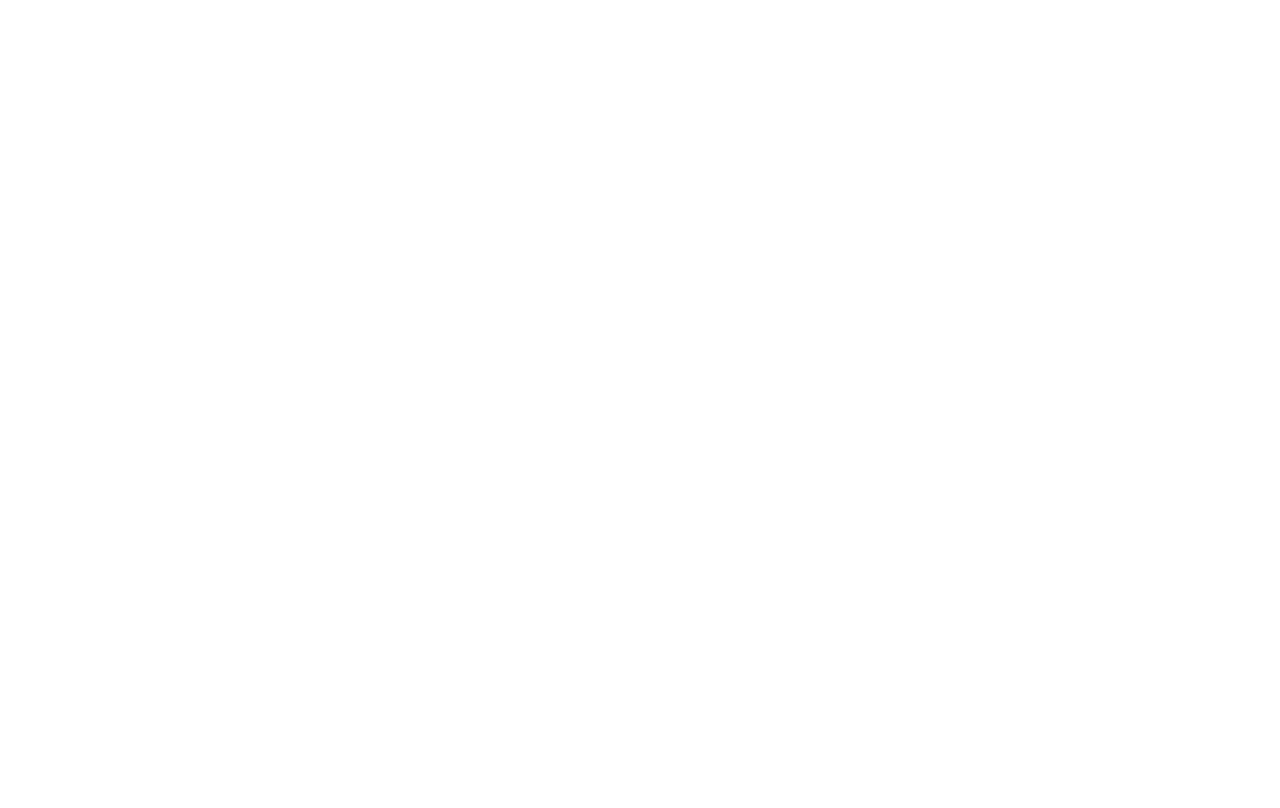
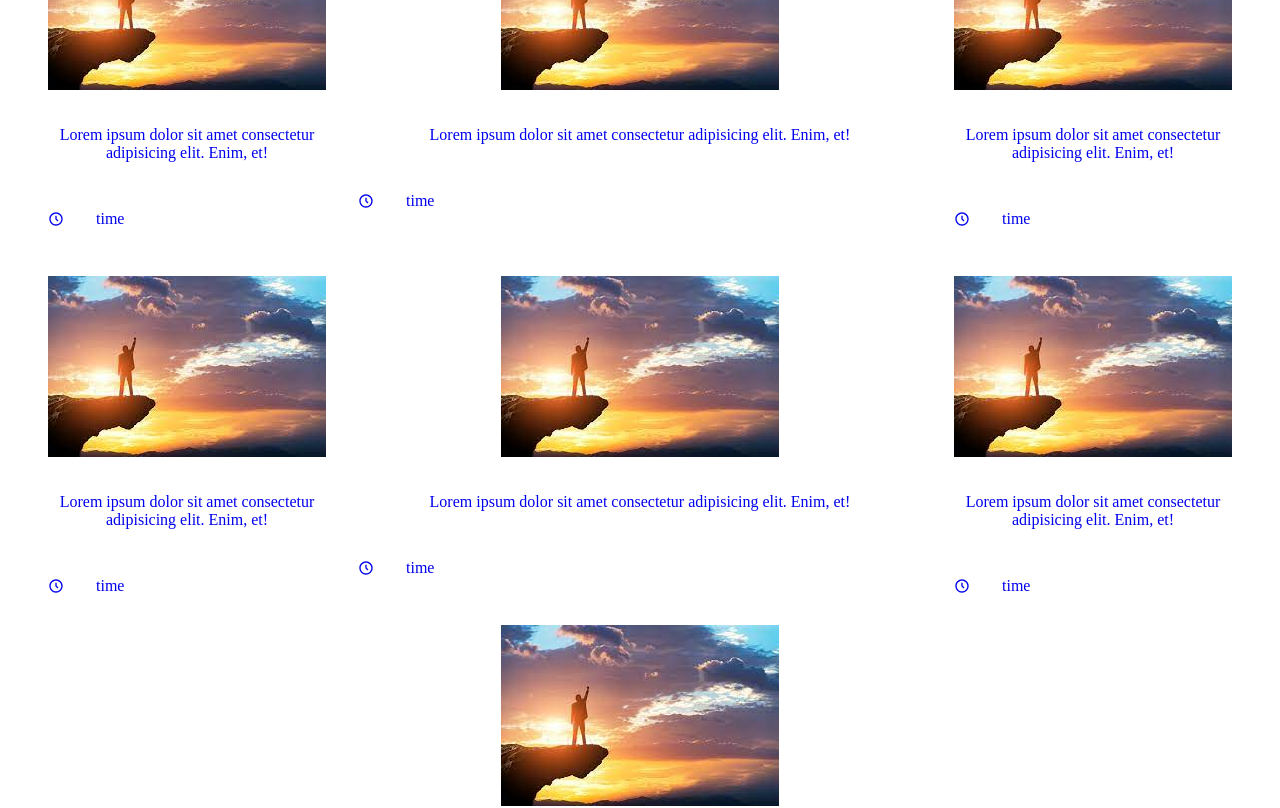
Before and after one commit to Vivy/TheBlog-vite-v1, a React (Vite) app: page / in a window 1280 px wide. Shown: the part 320-1128 px from the top of the page. Before the commit the page ends 800 px from the top, so only its background shows below. Built offline with nearby package versions, Linux system fonts and the light colour scheme.

Commit message:
feat: article component and home.

```diff
--- a/src/App.jsx
+++ b/src/App.jsx
@@ -1,15 +1,17 @@
 import { BrowserRouter, Route, Routes } from 'react-router-dom';
 import './App.css';
 import Header from './component/header/header';
-import Home from './component/home/home';
+import Navbar from './component/navbar/navbar';
 import Login from './component/login/login';
 import Register from './component/register/register';
+import Home from './component/home/home';
 
 function App() {
   return (
     <div className='App'>
       <BrowserRouter>
         <Header />
+        <Navbar />
         <Routes>
           <Route path='/' element={<Home />}></Route>
           <Route path='register' element={<Register />}></Route>
--- a/src/component/article/article.css
+++ b/src/component/article/article.css
@@ -0,0 +1,15 @@
+.article__container{
+  padding: 1rem 1rem;
+}
+.article__container>a{
+  display: flex;
+  flex-direction: column;
+  gap: 1rem;
+  text-decoration: none;
+}
+
+.article__date{
+  display: flex;
+  align-items: center;
+  gap: 0 2rem;
+}
--- a/src/component/article/article.jsx
+++ b/src/component/article/article.jsx
@@ -1,5 +1,25 @@
+import { Link } from 'react-router-dom';
+import './article.css';
+import { BiTimeFive } from 'react-icons/bi';
+import picture from '../../assets/images/download.jpg';
 const Article = () => {
-  return <div className='article__container'>Article</div>;
+  const time = new Date();
+  return (
+    <div className='article__container'>
+      <Link>
+        <div>
+          <img src={picture} alt='picture' />
+        </div>
+        <p>
+          Lorem ipsum dolor sit amet consectetur adipisicing elit. Enim, et!
+        </p>
+        <div className='article__date'>
+          <BiTimeFive />
+          <p>time</p>
+        </div>
+      </Link>
+    </div>
+  );
 };
 
 export default Article;
--- a/src/component/home/home.css
+++ b/src/component/home/home.css
@@ -1,57 +1,8 @@
 .home__container{
-  display: flex;
-  background-color: rgb(55, 51, 51);
-  justify-content: center;
-  height: 5rem;
-  align-items: center;
+  display: grid;
+  grid-template-columns: 1fr 2fr 1fr;
 }
 
-.home__links{
-  display: flex;
-  justify-content: center;
-  align-items: center;
+.home__wrapper{
+
 }
-.home__links > a{
-  text-decoration: none;
-  color: grey;
-  padding: 2rem 1rem ;
-  font-weight: bolder;
-}
-.home__links>a:hover{
-    text-decoration: underline;
-}
-
-.home__search{
-  display: flex;
-  align-items: center;
-}
-
-.home__search>input {
-  background-color: rgb(55, 51, 51);
-  color: grey;
-  line-height: 3rem;
-  border: none;
-  border-bottom: 1px solid;
-  font-size: 2rem;
-}
-
-.home__search>svg{
-  color: grey;
-  cursor: pointer;
-  font-size: 1.3rem;
-}
-
-.home__social-media{
-  color: white;
-  font-size: 1.3rem;
-  display: flex;
-  gap: 1rem;
-}
-.home__social-media>a{
-  text-decoration: none;
-  color: white;
-}
-.home__social-media >label{
-  cursor: pointer;
-  color: gray;
-}
--- a/src/component/home/home.jsx
+++ b/src/component/home/home.jsx
@@ -1,63 +1,19 @@
-import { BsSearch } from 'react-icons/bs';
-import { AiOutlineClose, AiOutlineYoutube } from 'react-icons/ai';
-import { FiTwitter } from 'react-icons/fi';
-import { CiFacebook } from 'react-icons/ci';
-
+import Article from '../article/article';
 import './home.css';
-import { useState } from 'react';
-import { Link } from 'react-router-dom';
-import Dropdown from '../dropdown/dropdown';
-
 const Home = () => {
-  const [search, setSearch] = useState(false);
-
   return (
     <div className='home__container'>
-      {!search && (
-        <div className='home__links'>
-          <div className='dropdown '>
-            <button className='dropbtn'>Reviews</button>
-            <div className='dropdown-content'>
-              <a href=''>Reviews</a>
-              <a href=''>Reviews</a>
-              <a href=''>Reviews</a>
-            </div>
-          </div>
-          <a href=''>Products</a>
-          <Dropdown />
-          <a href=''>Gear</a>
-          <a href=''>Entertainment</a>
-          <a href=''>Tomorrow</a>
-          <a href=''>Deal</a>
-          <a href=''>Buying Guides</a>
-          <a href=''>Video</a>
-          <a href=''>Podcasts</a>
-          <div className='home__social-media'>
-            <a href='https://youtube.com' target='_blank'>
-              <AiOutlineYoutube />
-            </a>
-            <a href='https://twitter.com' target='_blank'>
-              <FiTwitter />
-            </a>
-            <a href='https://facebook.com' target='_blank'>
-              <CiFacebook />
-            </a>
-            <label htmlFor='search' onClick={() => setSearch(!search)}>
-              <BsSearch />
-            </label>
-          </div>
-        </div>
-      )}
-      {search && (
-        <div className='home__search'>
-          <input
-            type='text'
-            id='search'
-            placeholder='What are you searching for?'
-          />
-          <AiOutlineClose onClick={() => setSearch(!search)} />
-        </div>
-      )}
+      <Article />
+      <Article />
+      <Article />
+      <Article />
+      <div className='home__wrapper'>
+        <Article />
+        <Article />
+        <Article />
+      </div>
+      <Article />
+      <Article />
     </div>
   );
 };
--- /dev/null
+++ b/src/component/navbar/navbar.css
@@ -0,0 +1,57 @@
+.navbar__container{
+  display: flex;
+  background-color: rgb(55, 51, 51);
+  justify-content: center;
+  height: 5rem;
+  align-items: center;
+}
+
+.navbar__links{
+  display: flex;
+  justify-content: center;
+  align-items: center;
+}
+.navbar__links > a{
+  text-decoration: none;
+  color: grey;
+  padding: 2rem 1rem ;
+  font-weight: bolder;
+}
+.navbar__links>a:hover{
+    text-decoration: underline;
+}
+
+.navbar__search{
+  display: flex;
+  align-items: center;
+}
+
+.navbar__search>input {
+  background-color: rgb(55, 51, 51);
+  color: grey;
+  line-height: 3rem;
+  border: none;
+  border-bottom: 1px solid;
+  font-size: 2rem;
+}
+
+.navbar__search>svg{
+  color: grey;
+  cursor: pointer;
+  font-size: 1.3rem;
+}
+
+.navbar__social-media{
+  color: white;
+  font-size: 1.3rem;
+  display: flex;
+  gap: 1rem;
+}
+.navbar__social-media>a{
+  text-decoration: none;
+  color: white;
+}
+.navbar__social-media >label{
+  cursor: pointer;
+  color: gray;
+}
--- /dev/null
+++ b/src/component/navbar/navbar.jsx
@@ -0,0 +1,64 @@
+import { BsSearch } from 'react-icons/bs';
+import { AiOutlineClose, AiOutlineYoutube } from 'react-icons/ai';
+import { FiTwitter } from 'react-icons/fi';
+import { CiFacebook } from 'react-icons/ci';
+
+import './navbar.css';
+import { useState } from 'react';
+import Dropdown from '../dropdown/dropdown';
+
+const Navbar = () => {
+  const [search, setSearch] = useState(false);
+
+  return (
+    <div className='navbar__container'>
+      {!search && (
+        <div className='navbar__links'>
+          <div className='dropdown '>
+            <button className='dropbtn'>Reviews</button>
+            <div className='dropdown-content'>
+              <a href=''>Reviews</a>
+              <a href=''>Reviews</a>
+              <a href=''>Reviews</a>
+            </div>
+          </div>
+          <a href=''>Products</a>
+          <Dropdown />
+          <a href=''>Gear</a>
+          <a href=''>Entertainment</a>
+          <a href=''>Tomorrow</a>
+          <a href=''>Deal</a>
+          <a href=''>Buying Guides</a>
+          <a href=''>Video</a>
+          <a href=''>Podcasts</a>
+          <div className='navbar__social-media'>
+            <a href='https://youtube.com' target='_blank'>
+              <AiOutlineYoutube />
+            </a>
+            <a href='https://twitter.com' target='_blank'>
+              <FiTwitter />
+            </a>
+            <a href='https://facebook.com' target='_blank'>
+              <CiFacebook />
+            </a>
+            <label htmlFor='search' onClick={() => setSearch(!search)}>
+              <BsSearch />
+            </label>
+          </div>
+        </div>
+      )}
+      {search && (
+        <div className='navbar__search'>
+          <input
+            type='text'
+            id='search'
+            placeholder='What are you searching for?'
+          />
+          <AiOutlineClose onClick={() => setSearch(!search)} />
+        </div>
+      )}
+    </div>
+  );
+};
+
+export default Navbar;
```
Also changed, not shown: src/assets/images/download.jpg (added).
